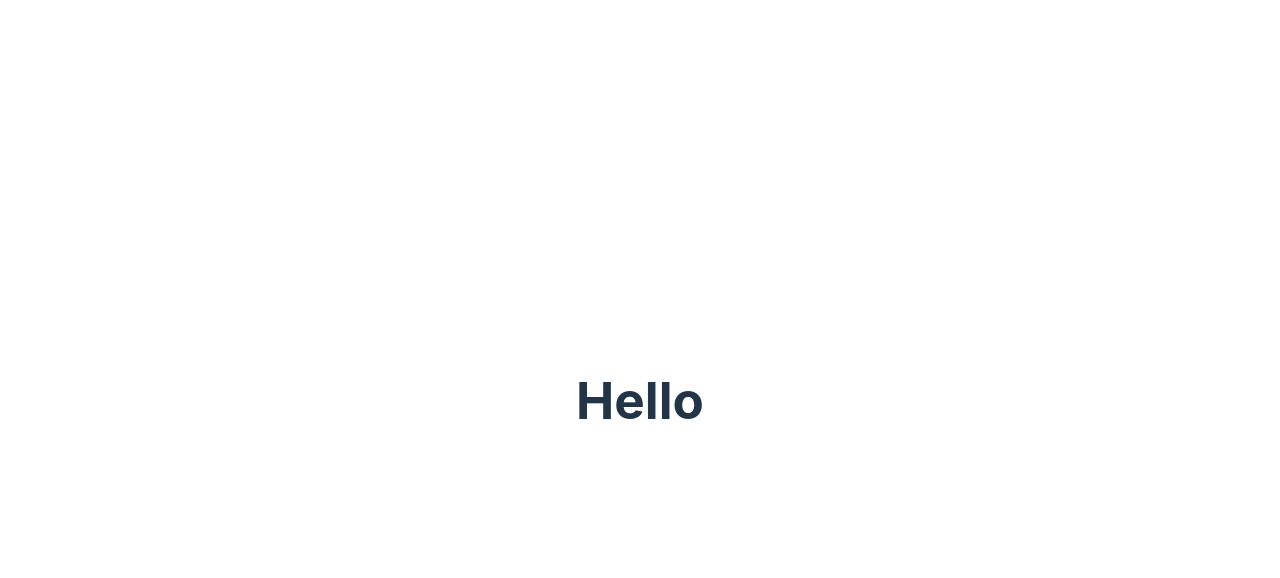
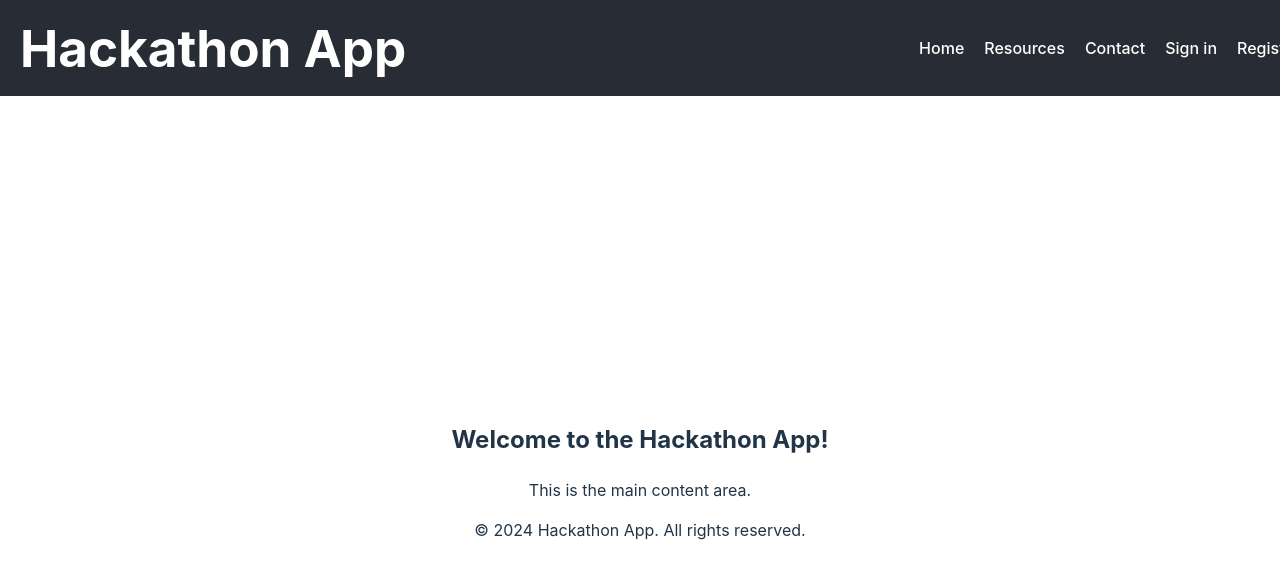
Before and after one commit to Buringskul/CTP-Hackathon, a React (Vite) app in the folder frontend/: page / in a window 1280 px wide. Shown: the top 578 px of the page. Built offline with nearby package versions, Linux system fonts and the light colour scheme.

Commit message:
Included a header

```diff
--- a/frontend/src/App.jsx
+++ b/frontend/src/App.jsx
@@ -1,11 +1,17 @@
 import React from 'react'
+import Header from './components/Header'
+import Footer from './components/Footer'
+import MainContent from './components/MainContent'
 import './App.css'
 
 function App() {
-
   return (
-    <div><h1>Hello</h1></div>
-  )
+    <div className="App">
+      <Header />
+      <MainContent />
+      <Footer />
+    </div>
+  );
 }
 
-export default App
+export default App;
--- /dev/null
+++ b/frontend/src/components/Footer.jsx
@@ -0,0 +1,11 @@
+import React from 'react';
+
+function Footer() {
+  return (
+    <footer className="Footer">
+      <p>&copy; 2024 Hackathon App. All rights reserved.</p>
+    </footer>
+  );
+}
+
+export default Footer;
--- /dev/null
+++ b/frontend/src/components/Header.jsx
@@ -0,0 +1,21 @@
+import React from 'react';
+import '../styles/Header.css';
+
+function Header() {
+  return (
+    <header className="Header">
+      <h1 className="title">Hackathon App</h1>
+      <nav>
+        <ul className="nav-list">
+          <li><a href="/">Home</a></li>
+          <li><a href="/resources">Resources</a></li>
+          <li><a href="/contact">Contact</a></li>
+          <li><a href="/signin">Sign in</a></li>
+          <li><a href="/register">Register</a></li>
+        </ul>
+      </nav>
+    </header>
+  );
+}
+
+export default Header;
--- /dev/null
+++ b/frontend/src/components/MainContent.jsx
@@ -0,0 +1,12 @@
+import React from 'react';
+
+function MainContent() {
+  return (
+    <main className="MainContent">
+      <h2>Welcome to the Hackathon App!</h2>
+      <p>This is the main content area.</p>
+    </main>
+  );
+}
+
+export default MainContent;
--- /dev/null
+++ b/frontend/src/styles/Header.css
@@ -0,0 +1,45 @@
+/* src/styles/Header.css */
+.Header {
+    position: fixed; /* Fixes the header to the top of the page */
+    top: 0; /* Aligns it to the top */
+    left: 0; /* Aligns it to the left */
+    width: 100%; /* Makes the header full width */
+    background-color: #282c34; /* Background color */
+    padding: 20px; /* Padding around the content */
+    color: white; /* Text color */
+    z-index: 1000; /* Ensures the header is on top of other elements */
+    display: flex; /* Enables flexbox layout */
+    justify-content: space-between; /* Distributes space between title and nav */
+    align-items: center; /* Centers items vertically */
+  }
+
+  .title {
+    margin: 0; /* Removes default margin from title */
+  }
+
+  .nav-list {
+    list-style: none; /* Removes bullet points */
+    padding: 0; /* Removes default padding */
+    margin: 0; /* Removes default margin */
+    display: flex; /* Aligns items horizontally */
+    gap: 20px; /* Spacing between navigation items */
+  }
+
+  .nav-list li {
+    margin: 0; /* Removes default margin */
+  }
+
+  .nav-list a {
+    color: white; /* Text color for links */
+    text-decoration: none; /* Removes underline from links */
+    font-size: 16px; /* Font size for links */
+  }
+
+  .nav-list a:hover {
+    text-decoration: underline; /* Underline on hover */
+  }
+
+  /* Adds padding to the top of the main content to account for the fixed header */
+  body {
+    padding-top: 80px; /* Adjust this value based on header height */
+  }
```
